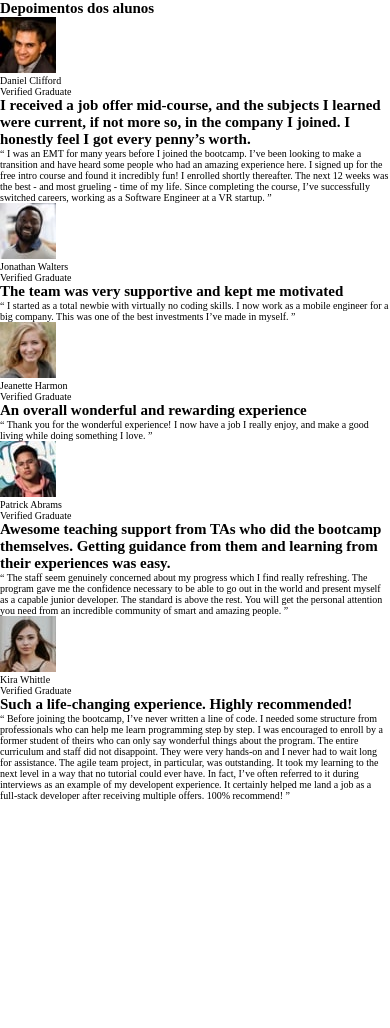
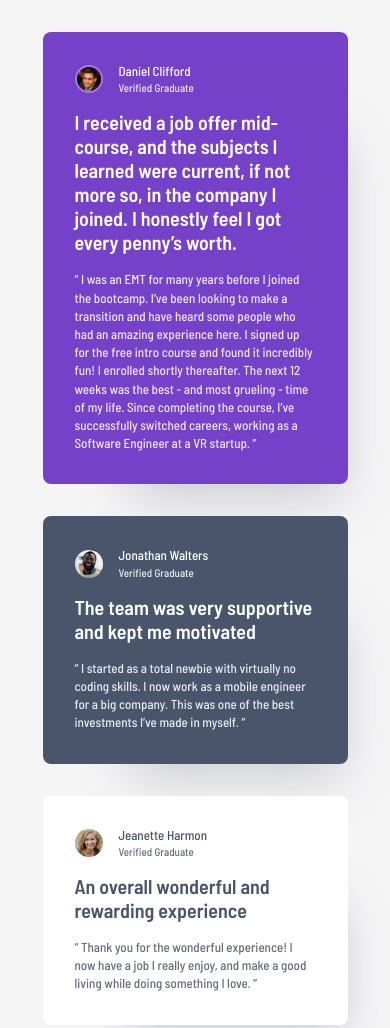
Before and after one commit to israel-monteiro/fm-testimonials-grid-section-main, a plain HTML site: page index.html in a window 390 px wide. Shown: the top 1028 px of the page. Before the commit the page ends 844 px from the top, so only its background shows below. Drawn offline with Linux system fonts and the light colour scheme.

Commit message:
feat: complete mobile-first base styles

```diff
--- a/src/css/style.css
+++ b/src/css/style.css
@@ -1,3 +1,192 @@
 html {
-    font-size: 62.5%;
+    font-size: 100%;
 }
+
+body {
+    font-family: "Barlow Semi Condensed", sans-serif;
+    background: #F6F5F6;
+    min-height: 100vh;
+
+}
+
+.container {
+    padding: var(--spacing-400) 0;
+}
+
+.testimonials {
+    display: flex;
+    flex-direction: column;
+    gap: var(--spacing-400);
+    margin-inline: auto;
+    max-width: 19.0625rem;
+
+}
+
+.testimonial {
+    width: 100%;
+    margin-inline: auto;
+    display: flex;
+    flex-direction: column;
+    padding: var(--spacing-400);
+    gap: var(--spacing-200);
+    border-radius: 0.5rem;
+
+    /* Drop Shadow */
+    box-shadow: 2.5rem 3.75rem 3.125rem -2.9375rem rgba(72, 85, 106, 0.25);
+}
+
+.testimonial-header {
+    display: flex;
+    align-items: center;
+    gap: var(--spacing-200);
+}
+
+.testimonial-header img {
+    width: 1.75rem;
+    border-radius: 50%;
+}
+
+.testimonial-purple .testimonial-header img {
+    border: 0.125rem solid #A775F1;
+}
+
+.testimonial-dark .testimonial-header img {
+    border: 0.125rem solid var(--color-purple-500, #733FC8);
+}
+
+
+.testimonial-user {
+    display: flex;
+    flex-direction: column;
+    gap: var(--spacing-50);
+}
+
+.testimonial-name {
+    font-size: 0.8125rem;
+    font-weight: 500;
+    line-height: 110%
+}
+
+.testimonial-status {
+    font-size: 0.6875rem;
+    font-style: normal;
+    font-weight: 500;
+    line-height: 110%
+}
+
+.testimonial-title {
+    font-size: 1.25rem;
+    font-weight: 600;
+    line-height: 120%;
+}
+
+.testimonial-text {
+    font-size: 0.8125rem;
+    font-weight: 500;
+    line-height: 140%;
+}
+
+
+.testimonial-purple .testimonial-name,
+.testimonial-purple .testimonial-title {
+    color: var(--color-white);
+
+}
+
+.testimonial-purple .testimonial-status,
+.testimonial-purple .testimonial-text {
+    color: var(--color-purple-50);
+}
+
+
+.testimonial-dark-gray .testimonial-name,
+.testimonial-dark-gray .testimonial-title {
+    color: var(--color-white);
+}
+
+.testimonial-dark-gray .testimonial-status,
+.testimonial-dark-gray .testimonial-text {
+    color: var(--color-grey-100);
+}
+
+
+.testimonial-dark .testimonial-name,
+.testimonial-dark .testimonial-status {
+    color: var(--color-white);
+}
+
+.testimonial-dark .testimonial-title {
+    color: var(--color-grey-200);
+}
+
+.testimonial-dark .testimonial-text {
+    color: var(--color-grey-100);
+}
+
+
+.testimonial-light .testimonial-name,
+.testimonial-light .testimonial-title {
+    color: var(--color-grey-500);
+}
+
+.testimonial-light .testimonial-status,
+.testimonial-light .testimonial-text {
+    color: var(--color-grey-400);
+}
+
+.testimonial-purple {
+    background: var(--color-purple-500);
+}
+
+.testimonial-dark-gray {
+    background: var(--color-grey-500);
+}
+
+.testimonial-dark {
+    background: var(--color-dark-blue);
+}
+
+.testimonial-light {
+    background: var(--color-white);
+}
+
+.testimonial-user-1 {
+    grid-area: testimonial-user-1;
+}
+
+.testimonial-user-2 {
+    grid-area: testimonial-user-2;
+}
+
+.testimonial-user-3 {
+    grid-area: testimonial-user-3;
+}
+
+.testimonial-user-4 {
+    grid-area: testimonial-user-4;
+}
+
+.testimonial-user-5 {
+    grid-area: testimonial-user-5;
+}
+
+
+
+
+
+
+
+
+
+/* ------------------ */
+.visually-hidden {
+    position: absolute;
+    width: 0.0625rem;
+    height: 0.0625rem;
+    padding: 0;
+    margin: -0.0625rem;
+    overflow: hidden;
+    clip: rect(0, 0, 0, 0);
+    white-space: nowrap;
+    border: 0;
+}
```
